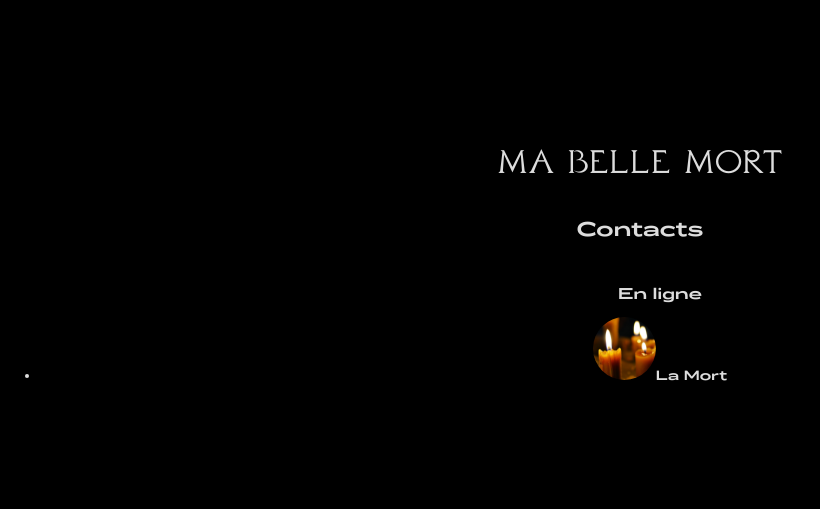
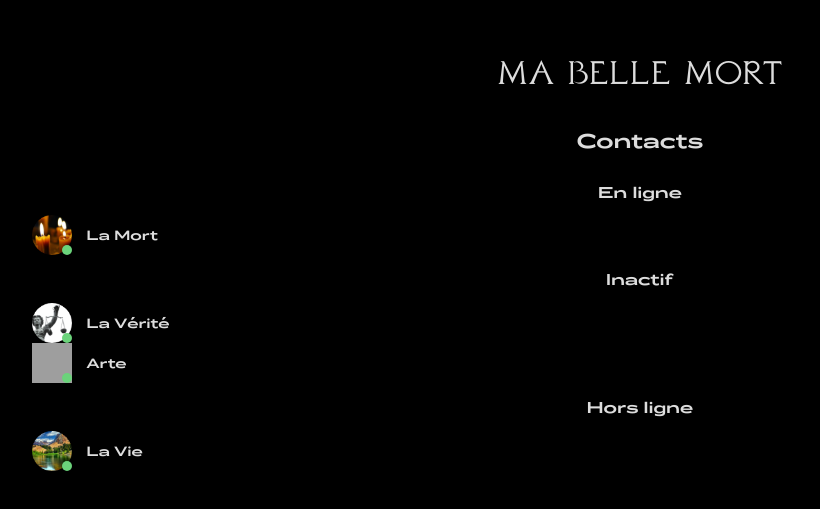
Before and after one commit to robinsimonklein/mabellemort, a Vue app: page / in a window 1280 px wide. Shown: the part 141-650 px from the top of the page, without its empty margins (0-820 px from the left). Built offline with nearby package versions, Linux system fonts and the light colour scheme; grey boxes are pictures that could not be loaded.

Commit message:
WIP // Intro view

```diff
--- a/src/views/Intro.vue
+++ b/src/views/Intro.vue
@@ -2,13 +2,33 @@
     <div class="intro view">
         <h1 class="intro__title">Ma Belle Mort</h1>
         <h2 class="intro__subtitle">Contacts</h2>
+        <div class="intro__contacts">
             <ul class="intro__list">
                 <h3 class="intro__list-title">En ligne</h3>
                 <li class="intro__list-item">
-                <img class="user__profile" src="/img/profile/death_profile.png"/>
+                    <div class="user__profile user__profile--active" style="background-image: url(/img/profile/death_profile.png)"></div>
                     <span class="user__name">La Mort</span>
                 </li>
             </ul>
+            <ul class="intro__list">
+                <h3 class="intro__list-title">Inactif</h3>
+                <li class="intro__list-item">
+                    <div class="user__profile user__profile--active" style="background-image: url(/img/profile/truth_profile.png)"></div>
+                    <span class="user__name">La Vérité</span>
+                </li>
+                <li class="intro__list-item">
+                    <div class="user__profile user__profile--active" style="background-image: url(/img/profile/arte_profile.png)"></div>
+                    <span class="user__name">Arte</span>
+                </li>
+            </ul>
+            <ul class="intro__list">
+                <h3 class="intro__list-title">Hors ligne</h3>
+                <li class="intro__list-item">
+                    <div class="user__profile user__profile--active" style="background-image: url(/img/profile/life_profile.png)"></div>
+                    <span class="user__name">La Vie</span>
+                </li>
+            </ul>
+        </div>
     </div>
 </template>
 
@@ -32,5 +52,58 @@
         text-transform: uppercase;
         font-family: 'Daubenton', serif;
     }
+
+    &__contacts {
+        padding: 0 2rem;
+    }
+
+    &__list{
+        list-style-type: none;
+        padding: 0;
+    }
+    &__list-item{
+        display: flex;
+        align-items: center;
+    }
+
+    .user__profile {
+
+        position: relative;
+        height: 40px;
+        width: 40px;
+        background-size: cover;
+        background-repeat: no-repeat;
+
+        &:after {
+            content: '';
+            position: absolute;
+            bottom: 0;
+            right: 0;
+            height: 10px;
+            width: 10px;
+            border-radius: 100%;
+
+        }
+
+        &--active{
+            &:after {
+                background-color: #6BD37B;
+            }
+        }
+        &--inactive{
+            &:after {
+                background-color: #6BD37B;
+            }
+        }
+        &--offline{
+            &:after {
+                background-color: #6BD37B;
+            }
+        }
+    }
+    .user__name {
+        margin-left: 0.9rem;
+    }
+
 }
 </style>
```
Lines whose indentation alone changed are shown as unchanged.
